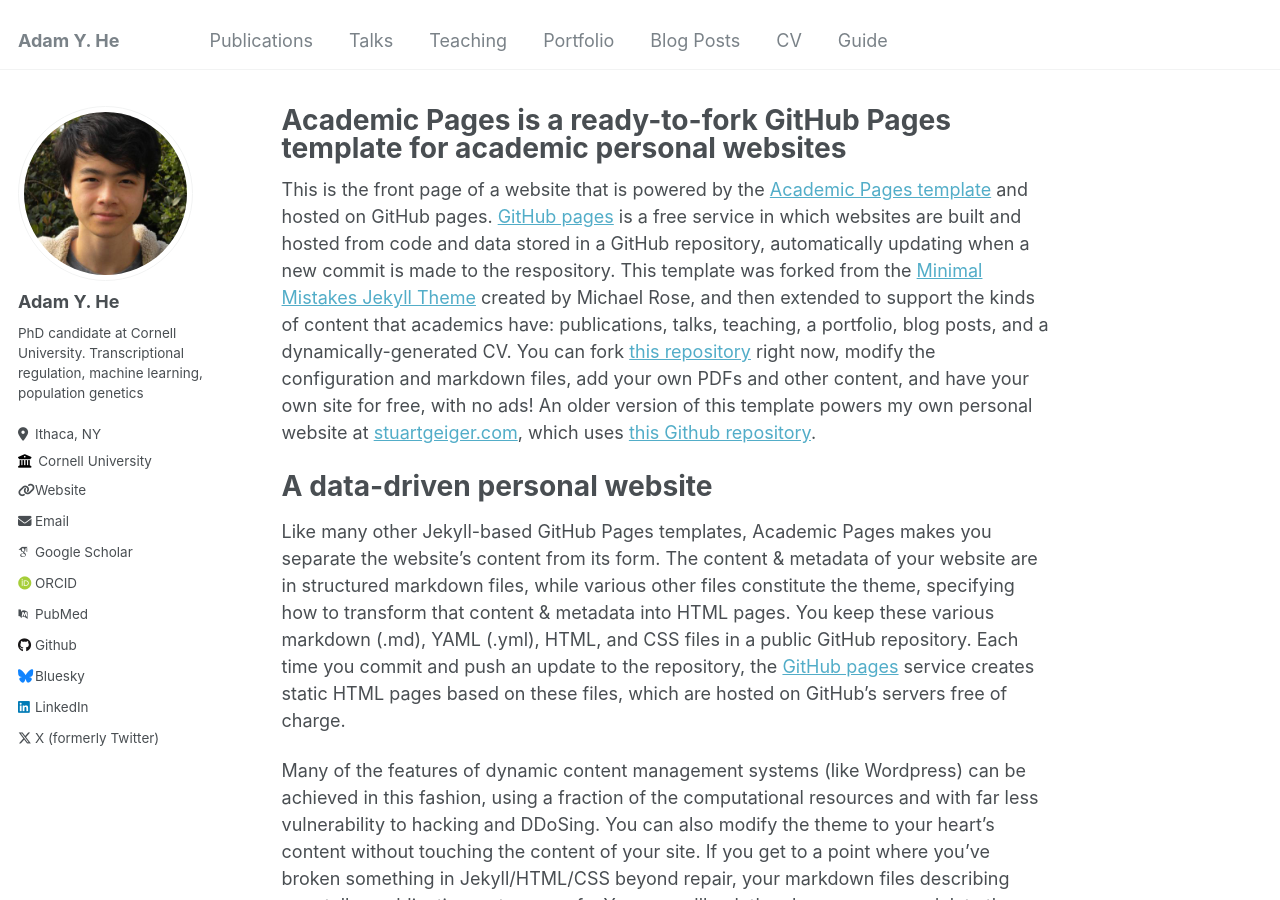
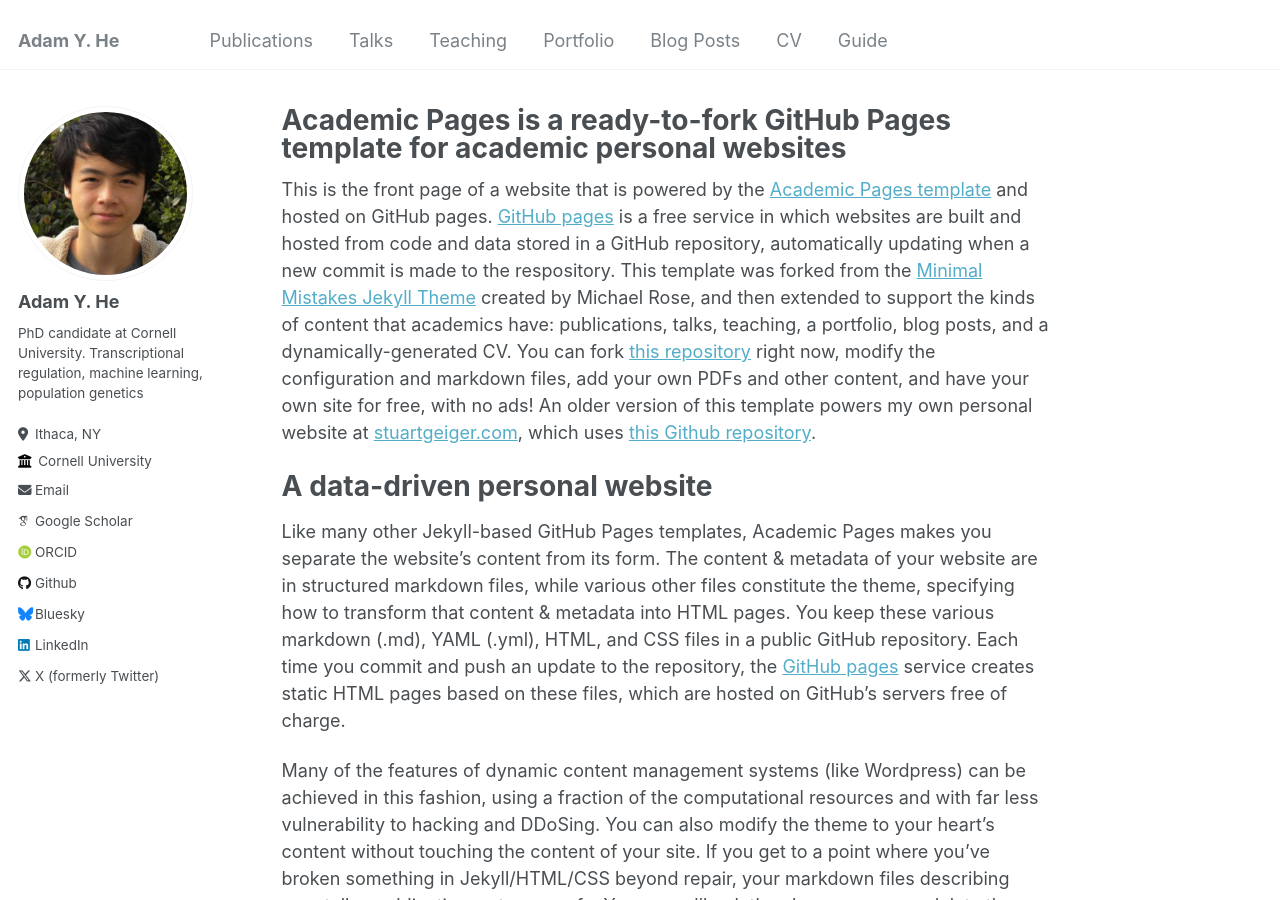
Before and after one commit to adamyhe/adamyhe.github.io, a Jekyll site: the page built from _pages/about.md, in a window 1280 px wide and 900 px high. Built offline with Jekyll 4.4.1, drawn with Linux system fonts in a browser that asks for light colours; some web fonts are replaced.

Commit message:
Update _config.yml

```diff
--- a/_config.yml
+++ b/_config.yml
@@ -27,7 +27,7 @@ author:
   bio              : "PhD candidate at Cornell University. Transcriptional regulation, machine learning, population genetics"
   location         : "Ithaca, NY"
   employer         : "Cornell University"
-  uri              : "https://adamyhe.github.io/adamyhe/"
+#  uri              : "https://adamyhe.github.io/adamyhe/"
   email            : "ayh8@cornell.edu"
 
   # Academic websites
@@ -36,7 +36,7 @@ author:
   impactstory      : # URL
   orcid            : "https://orcid.org/0000-0003-2084-6970"
   semantic         : # URL
-  pubmed           : "https://www.ncbi.nlm.nih.gov/pubmed/?term=adam+he"
+#  pubmed           : "https://www.ncbi.nlm.nih.gov/pubmed/?term=adam+youlin+he"
   researchgate     : # URL
 
   # Repositories and software development
```
